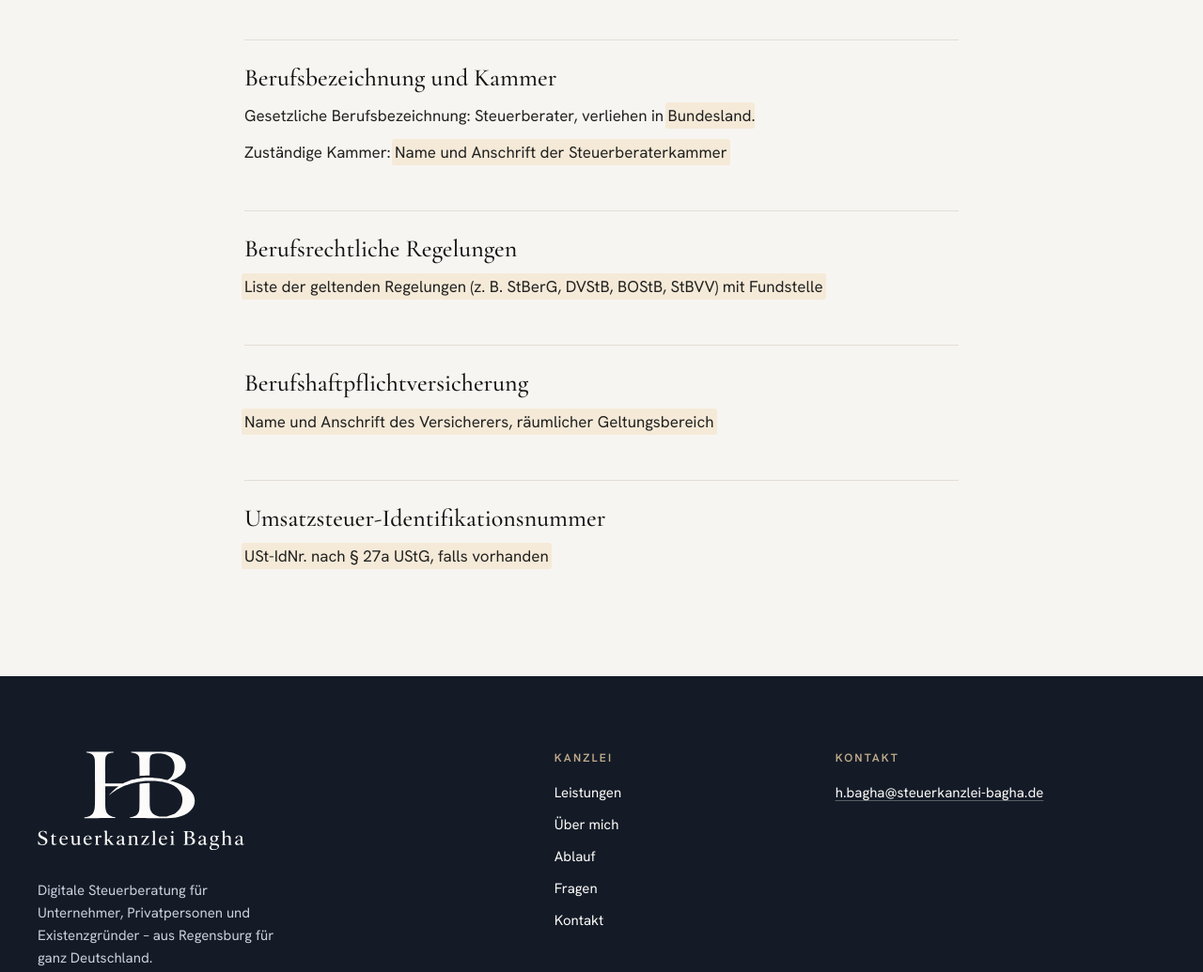
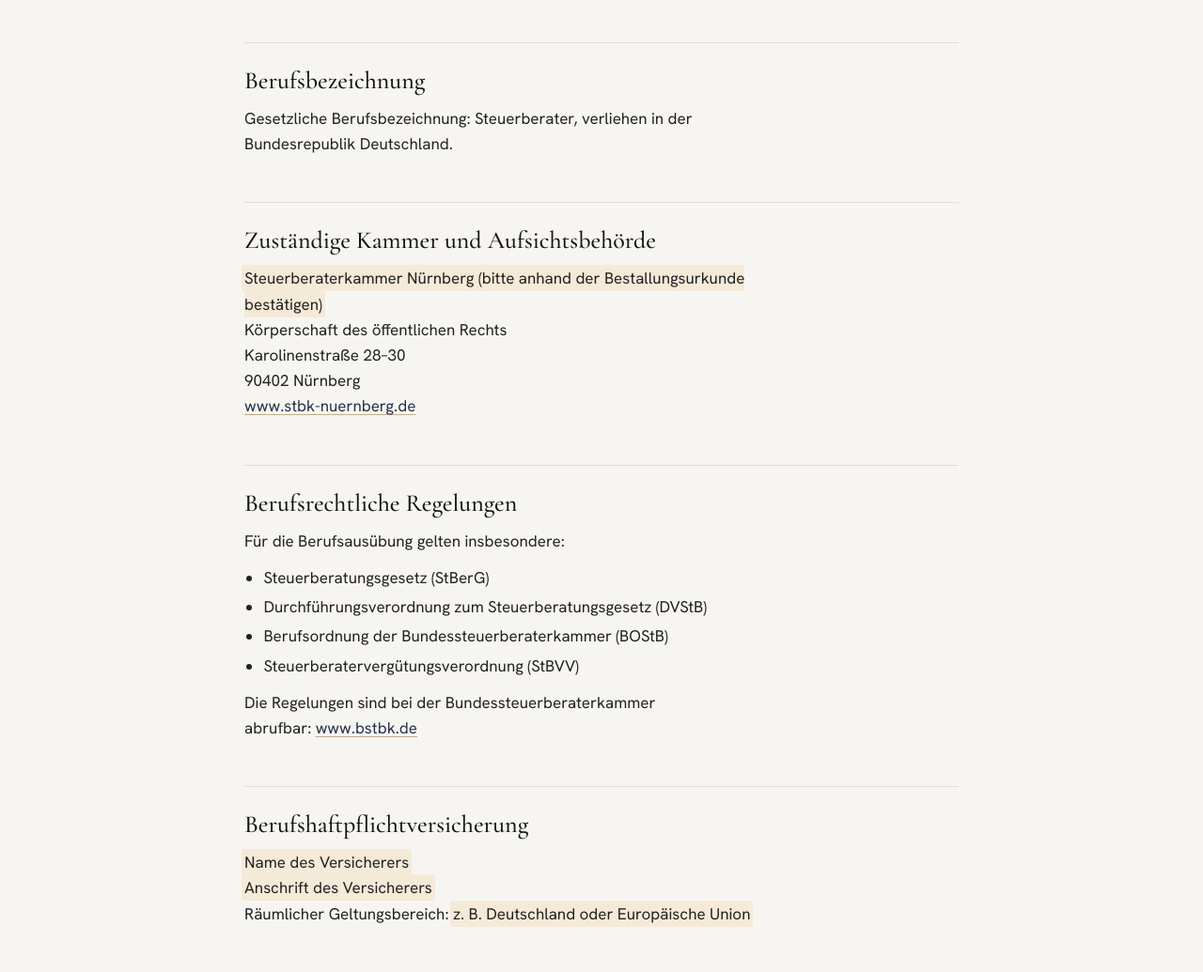
Before and after one commit to maxrgb-cs50/bagha-homepage, a plain HTML site: page site/impressum.html in a window 1280 px wide. Shown: the part 812-1847 px from the top of the page at 94% size. Drawn offline with Linux system fonts and the light colour scheme.

Commit message:
Impressum: Pflichtangaben für Steuerberater mit markierten Platzhaltern
Co-authored-by: Copilot <223556219+Copilot@users.noreply.github.com>

```diff
--- a/site/impressum.html
+++ b/site/impressum.html
@@ -8,7 +8,7 @@
   <meta name="theme-color" content="#F7F5F1">
   <link rel="icon" href="favicon.svg" type="image/svg+xml">
   <link rel="stylesheet" href="tokens.css">
-  <link rel="stylesheet" href="styles.css?v=20261117e">
+  <link rel="stylesheet" href="styles.css?v=20261117f">
 </head>
 <body>
   <a class="skip-link" href="#main">Zum Inhalt springen</a>
@@ -26,31 +26,49 @@
       <div class="container">
         <h1>Impressum</h1>
         <p class="lead">Pflichtangaben nach § 5 DDG und nach den berufsrechtlichen Vorgaben für Steuerberater.</p>
-        <p class="legal-note">Diese Seite ist ein Gerüst. Die markierten Angaben müssen vor der Veröffentlichung ergänzt und rechtlich geprüft werden.</p>
+        <p class="legal-note">Gelb markierte Angaben sind Platzhalter. Sie müssen vor der Veröffentlichung ergänzt und geprüft werden.</p>
         <section>
           <h2>Anbieter</h2>
-          <p>Human Bagha, Steuerberater<br><span class="placeholder">Straße und Hausnummer</span><br>93047 Regensburg</p>
+          <p>Human Bagha<br>Steuerberater<br><span class="placeholder">Straße und Hausnummer</span><br><span class="placeholder">PLZ</span> Regensburg</p>
         </section>
         <section>
           <h2>Kontakt</h2>
           <p>E-Mail: <a href="mailto:h.bagha@steuerkanzlei-bagha.de">h.bagha@steuerkanzlei-bagha.de</a><br>Telefon: <span class="placeholder">Telefonnummer</span></p>
         </section>
         <section>
-          <h2>Berufsbezeichnung und Kammer</h2>
-          <p>Gesetzliche Berufsbezeichnung: Steuerberater, verliehen in <span class="placeholder">Bundesland</span>.</p>
-          <p>Zuständige Kammer: <span class="placeholder">Name und Anschrift der Steuerberaterkammer</span></p>
+          <h2>Berufsbezeichnung</h2>
+          <p>Gesetzliche Berufsbezeichnung: Steuerberater, verliehen in der Bundesrepublik Deutschland.</p>
+        </section>
+        <section>
+          <h2>Zuständige Kammer und Aufsichtsbehörde</h2>
+          <p><span class="placeholder">Steuerberaterkammer Nürnberg (bitte anhand der Bestallungsurkunde bestätigen)</span><br>Körperschaft des öffentlichen Rechts<br>Karolinenstraße 28–30<br>90402 Nürnberg<br><a href="https://www.stbk-nuernberg.de" rel="noopener">www.stbk-nuernberg.de</a></p>
         </section>
         <section>
           <h2>Berufsrechtliche Regelungen</h2>
-          <p><span class="placeholder">Liste der geltenden Regelungen (z. B. StBerG, DVStB, BOStB, StBVV) mit Fundstelle</span></p>
+          <p>Für die Berufsausübung gelten insbesondere:</p>
+          <ul>
+            <li>Steuerberatungsgesetz (StBerG)</li>
+            <li>Durchführungsverordnung zum Steuerberatungsgesetz (DVStB)</li>
+            <li>Berufsordnung der Bundessteuerberaterkammer (BOStB)</li>
+            <li>Steuerberatervergütungsverordnung (StBVV)</li>
+          </ul>
+          <p>Die Regelungen sind bei der Bundessteuerberaterkammer abrufbar: <a href="https://www.bstbk.de/de/themen/berufsrecht" rel="noopener">www.bstbk.de</a></p>
         </section>
         <section>
           <h2>Berufshaftpflichtversicherung</h2>
-          <p><span class="placeholder">Name und Anschrift des Versicherers, räumlicher Geltungsbereich</span></p>
+          <p><span class="placeholder">Name des Versicherers</span><br><span class="placeholder">Anschrift des Versicherers</span><br>Räumlicher Geltungsbereich: <span class="placeholder">z.&nbsp;B. Deutschland oder Europäische Union</span></p>
         </section>
         <section>
           <h2>Umsatzsteuer-Identifikationsnummer</h2>
-          <p><span class="placeholder">USt-IdNr. nach § 27a UStG, falls vorhanden</span></p>
+          <p>USt-IdNr. gemäß § 27a Umsatzsteuergesetz: <span class="placeholder">DE&nbsp;000&nbsp;000&nbsp;000 – entfällt, falls keine vorhanden</span></p>
+        </section>
+        <section>
+          <h2>Verbraucherstreitbeilegung</h2>
+          <p>Ich bin nicht bereit und nicht verpflichtet, an Streitbeilegungsverfahren vor einer Verbraucherschlichtungsstelle teilzunehmen.</p>
+        </section>
+        <section>
+          <h2>Bildnachweise</h2>
+          <p><span class="placeholder">Fotograf oder Bildagentur – entfällt, falls eigene Fotos mit Nutzungsrecht</span></p>
         </section>
       </div>
     </article>
--- a/site/styles.css
+++ b/site/styles.css
@@ -607,6 +607,8 @@ input, textarea { caret-color: var(--ink-900); }
 .legal section { margin-top: 48px; padding-top: 24px; border-top: 1px solid var(--border-hairline); }
 .legal h2 { font-size: 26px; line-height: 1.2; }
 .legal section p { margin-top: 12px; max-width: 65ch; }
+.legal section ul { margin-top: 12px; padding-left: 1.2em; list-style: disc; }
+.legal section li + li { margin-top: 4px; }
 
 /* ---------- Toast (Sonner-style: 400ms ease, enters & exits from the same edge) ---------- */
 .toast-region {
```
Also changed, not shown: site/datenschutz.html (+1 -1 lines), site/index.html (+2 -2 lines).
